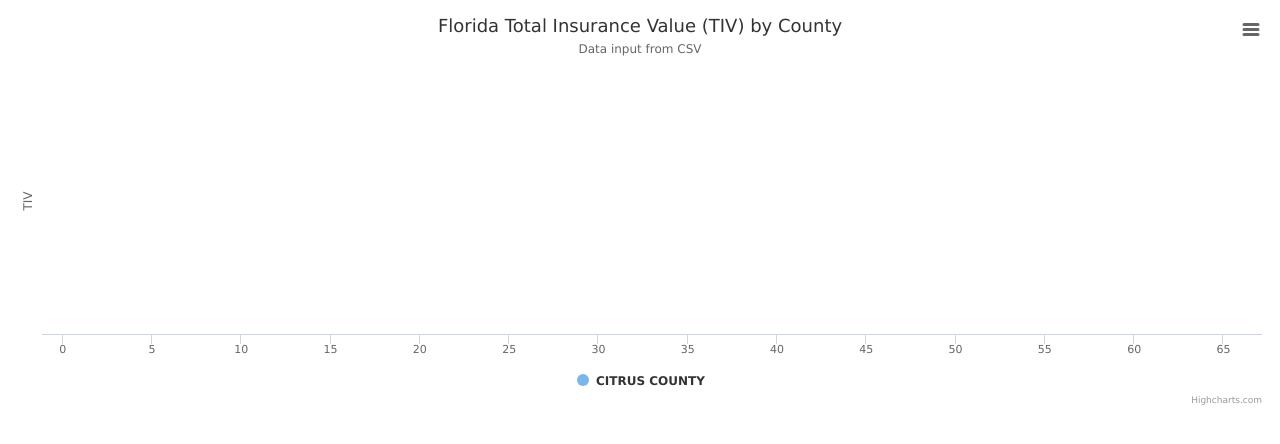
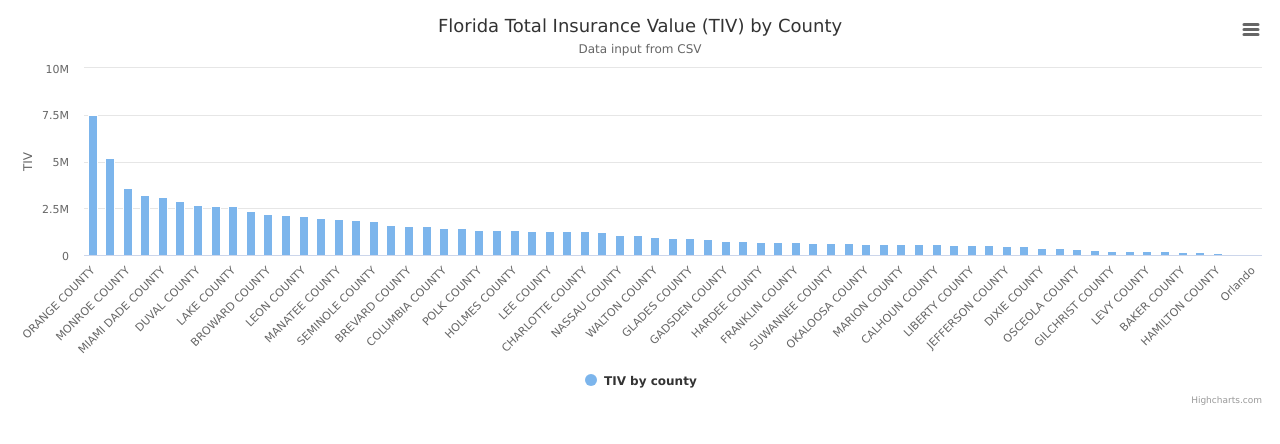
Before and after one commit to aschlesener/chart-comparison, a plain HTML site: page index_highcharts.html in a window 1280 px wide. Drawn offline with nearby package versions, Linux system fonts and the light colour scheme.

Commit message:
Get Highcharts example working

```diff
--- a/index_highcharts.html
+++ b/index_highcharts.html
@@ -23,7 +23,7 @@
         },
 
         xAxis: {
-            counties: []
+            categories: []
         },
 
         series: [],
@@ -58,16 +58,29 @@
             // group entries by county
             var grouped = groupBy(jsonObj, el => el.county)
 
+            // turn map of counties by county name into map of county TIV_2011 averages by county name
+            var map = new Map();
+            grouped.forEach(function(value, key) {
+                var sum = value.map(item => parseFloat(item.tiv_2011)).reduce((prev, next) => prev+next);
+                var averageTiv = sum/value.length;
+                map.set(key, averageTiv);
+            });
+
+            // sort map to get highest values first
+            var m = Array.from(map);
+            m.sort(function(a,b) { return b[1] - a[1] })
+            var sortedMap = new Map(m);
+
             var series = {
                 data: [],
                 name: []
             };
 
-            for (var [key, value] of grouped) {
-                options.xAxis.counties.push(key)
-                series.name = key
+            sortedMap.forEach(function(value, key) {
+                options.xAxis.categories.push(key)
+                series.name = 'TIV by county'
                 series.data.push(value)
-            }
+            });
 
             options.series.push(series);
 
```
